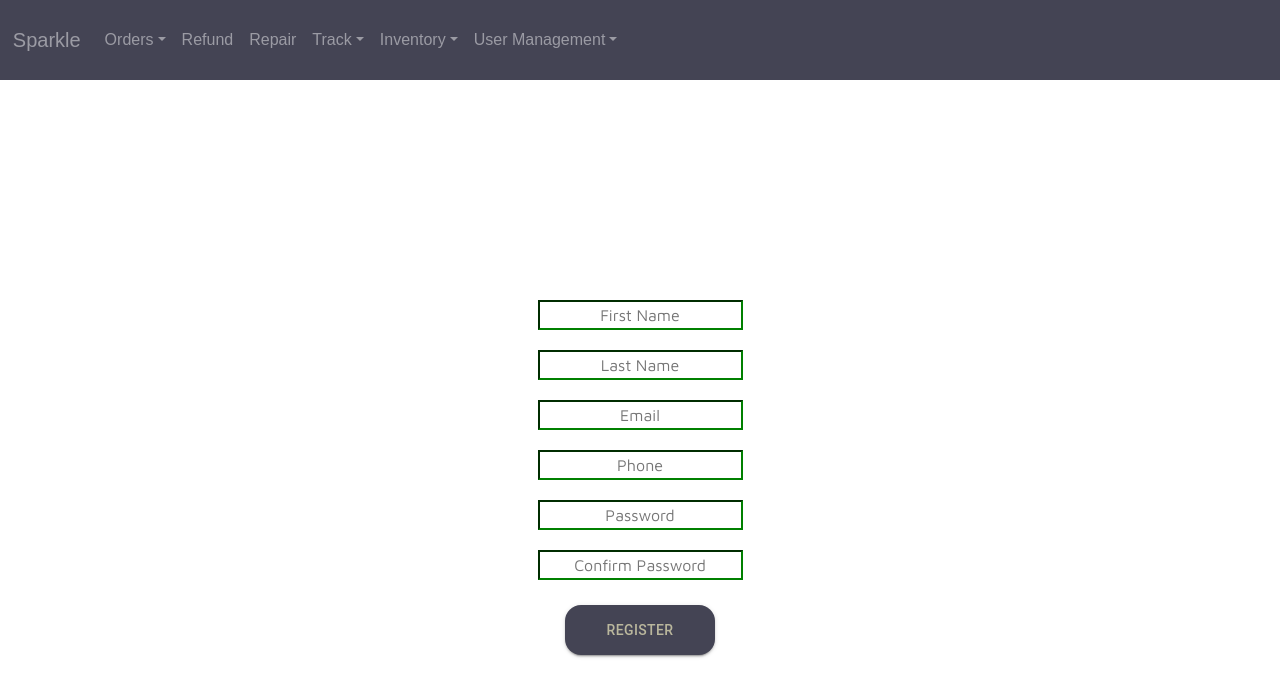
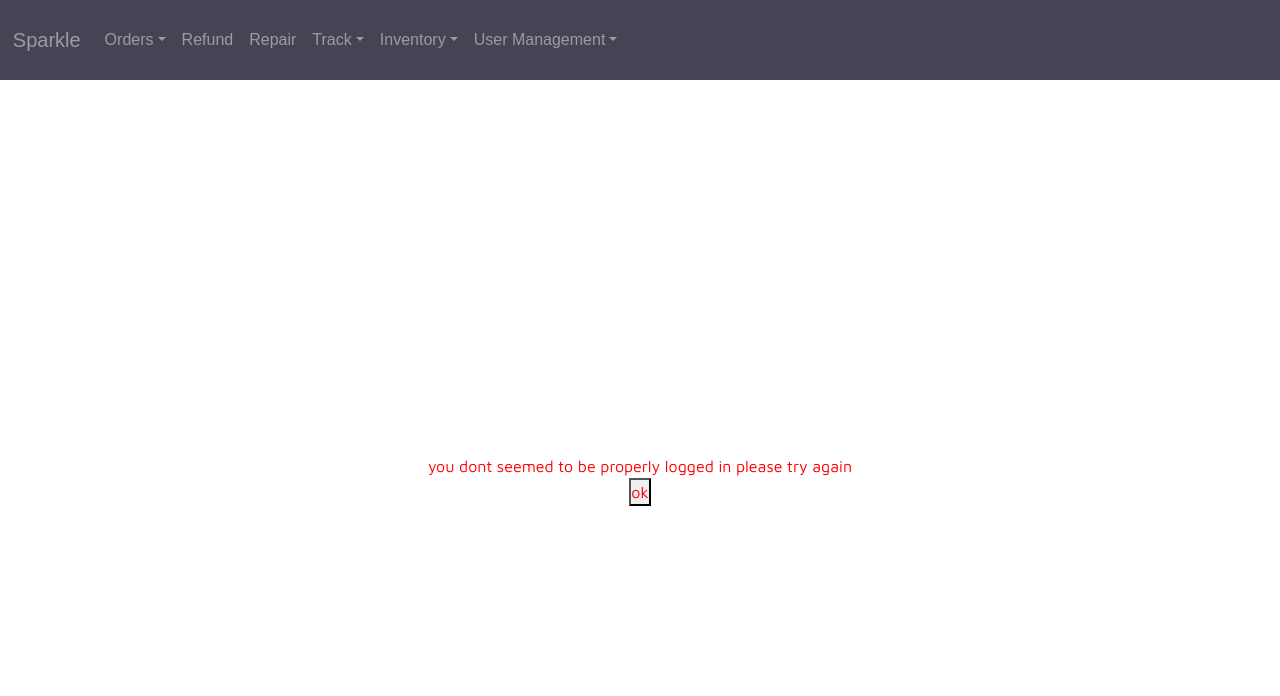
Before and after one commit to NehaDadarwala/Sparkle, a React (Create React App) app: page /Register in a window 1280 px wide. Shown: the top 696 px of the page. Built offline with nearby package versions, Linux system fonts and the light colour scheme.

Commit message:
minor changes

```diff
--- a/package.json
+++ b/package.json
@@ -7,7 +7,7 @@
     "@emotion/styled": "^11.10.6",
     "@material-ui/core": "^4.12.4",
     "@mui/icons-material": "^5.11.9",
-    "@mui/material": "^5.11.15",
+    "@mui/material": "^5.11.16",
     "@mui/styled-engine-sc": "^5.11.9",
     "@mui/x-data-grid": "^5.17.24",
     "@sweetalert/with-react": "^0.1.1",
--- a/src/Pages/usermanagement/Listemployees.js
+++ b/src/Pages/usermanagement/Listemployees.js
@@ -16,7 +16,17 @@ function EmpList() {
   const [errormessage,setErrormessage]=useState('');
   const [peoplecopy,setpeopleCopy]=useState([]);
 
+
   useEffect(() => {
+    if(usercheck){
+     fetchEmpList();}
+
+
+
+  }, []);
+
+
+
   const fetchEmpList = async () => {
     try {
       const response = await fetch("https://sparkle-api.onrender.com/user/getalluser", {
@@ -36,17 +46,34 @@ function EmpList() {
     } catch (error) {
 
       setError(true)
-        setErrormessage("you dont seem to have necessary permisiion")
+      setErrormessage("you dont seem to have necessary permisiion or you are not loggedin properly please try again")
 
     }
   };
-    fetchEmpList();
-  }, []);
+
+  const usercheck=()=>{
+    if(localStorage.getItem('role')=='admin' || localStorage.getItem('role')=='sales associate'){
+        setError(false)
+        setErrormessage('')
+        return(true)
+    }else{
+        setError(true)
+        setErrormessage('you dont seem to have necessary permisiion or you are not loggedin properly please try again')
+        return(false)
+
+    }
+  }
 
   const removeerror=()=>{
+    if(usercheck()){
     setError(false)
     setErrormessage('')
-    navigate('/Profile')
+    navigate('/Profile')}
+    else{
+      setError(false)
+      setErrormessage('')
+      navigate('/Login')
+    }
   }
 
   const stylesli = {
@@ -83,6 +110,7 @@ function EmpList() {
   }
 
   return (
+
     <div>
       <div>{!error &&
         <input
@@ -100,10 +128,12 @@ function EmpList() {
           ))}
         </ul>
       </div>
+
       <div className='containerind2'>
       {error && <div style={{ color: 'red' }}>{errormessage}</div>}
       {error && <button style={{ color: 'red' }} onClick={removeerror}>ok</button>}
       </div>
+
     </div>
   );
 };
--- a/src/Pages/usermanagement/Register.js
+++ b/src/Pages/usermanagement/Register.js
@@ -4,13 +4,16 @@
  * Email: Hargun.Chhabra@dal.ca
  */
 
-import React, {useState} from "react";
+import React, {useState,useEffect} from "react";
 
 import CustomButton from '../../Components/CustomButton';
 import {useNavigate} from "react-router-dom";
 import { Phone } from "@mui/icons-material";
 
 function Register(props){
+
+
+
 var bool=false
 
 
@@ -23,6 +26,10 @@ const [Email,setEmail]=useState("");
 const [password,setPassword]=useState("");
 const [phone,setPhone]=useState("");
 const [confirmpassword,setConfirmPassword]=useState("");
+
+const [error,setError]=useState(false);
+const [errormessage,setErrormessage]=useState('');
+
 
 
 const navigate=useNavigate();
@@ -47,7 +54,28 @@ const [phoneval,setPhoneval]=useState(true)
 
 const [FormError, setFormError] = useState('');
 
+useEffect(() => {
+    usercheck();
 
+
+}, []);
+
+const removeerror=()=>{
+    setError(false)
+    setErrormessage('')
+    navigate('/Login')
+  }
+
+  const usercheck=()=>{
+    if(localStorage.getItem('role')=='admin' || localStorage.getItem('role')=='sales associate'){
+        setError(false)
+        setErrormessage('')
+    }else{
+        setError(true)
+        setErrormessage('you dont seemed to be properly logged in please try again')
+
+    }
+  }
 
 
 
@@ -190,7 +218,7 @@ const cnfPasswordValidator= (event)=>{
     return(
 
    <div className="containerind">
-
+        {!error &&
 
                     <form onSubmit={reg}>
                         <div>
@@ -217,6 +245,10 @@ const cnfPasswordValidator= (event)=>{
                         </div>
                         {FormError && <div style={{ color: 'red' }}>{FormError}</div>}
                     </form>
+}  <div className='containerind2'>
+      {error && <div style={{ color: 'red' }}>{errormessage}</div>}
+      {error && <button style={{ color: 'red' }} onClick={removeerror}>ok</button>}
+      </div>
                     </div>
 
 
```
Also changed, not shown: 1 other file (tests, documents, lock files or other folders). Lines whose indentation alone changed are shown as unchanged.
